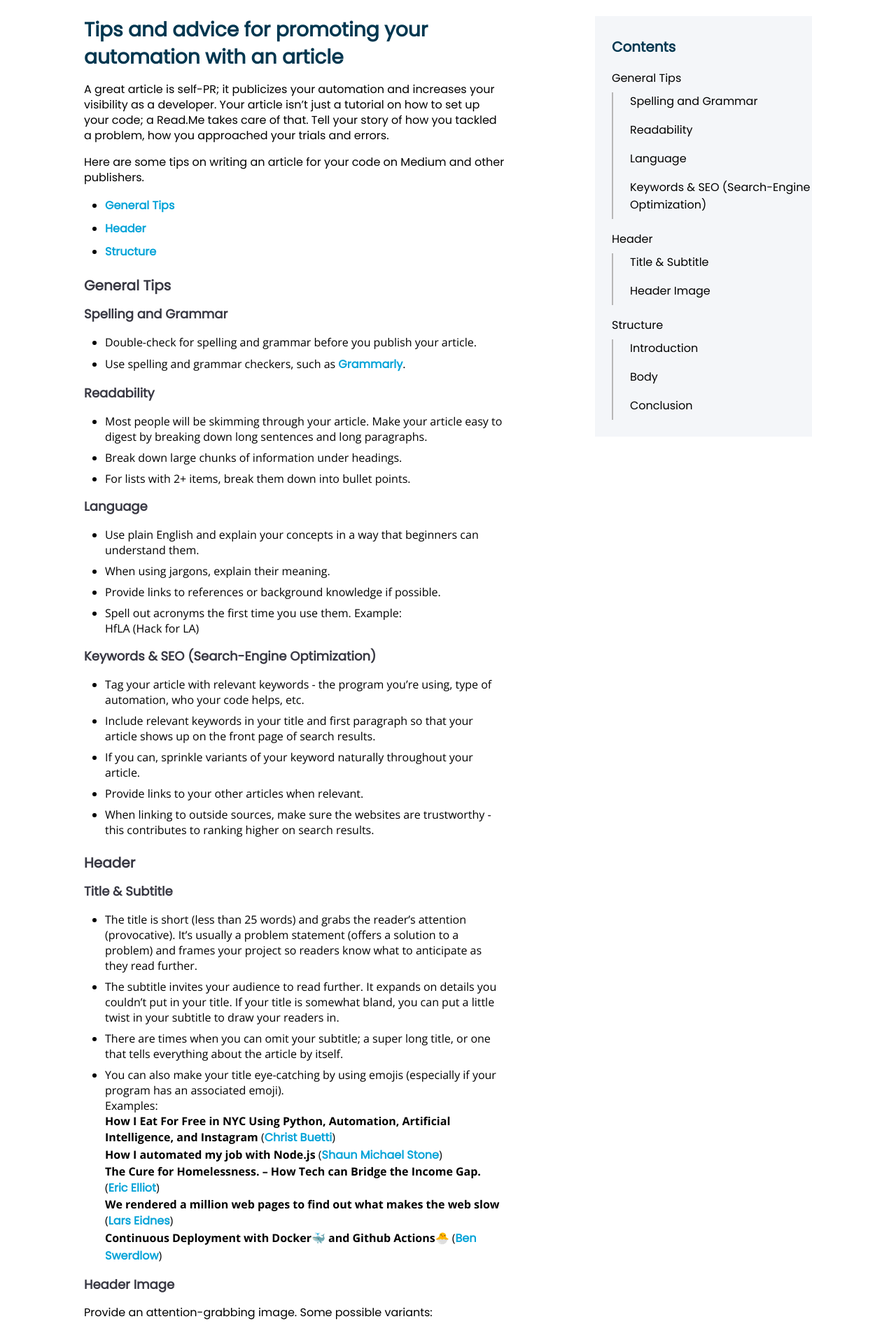
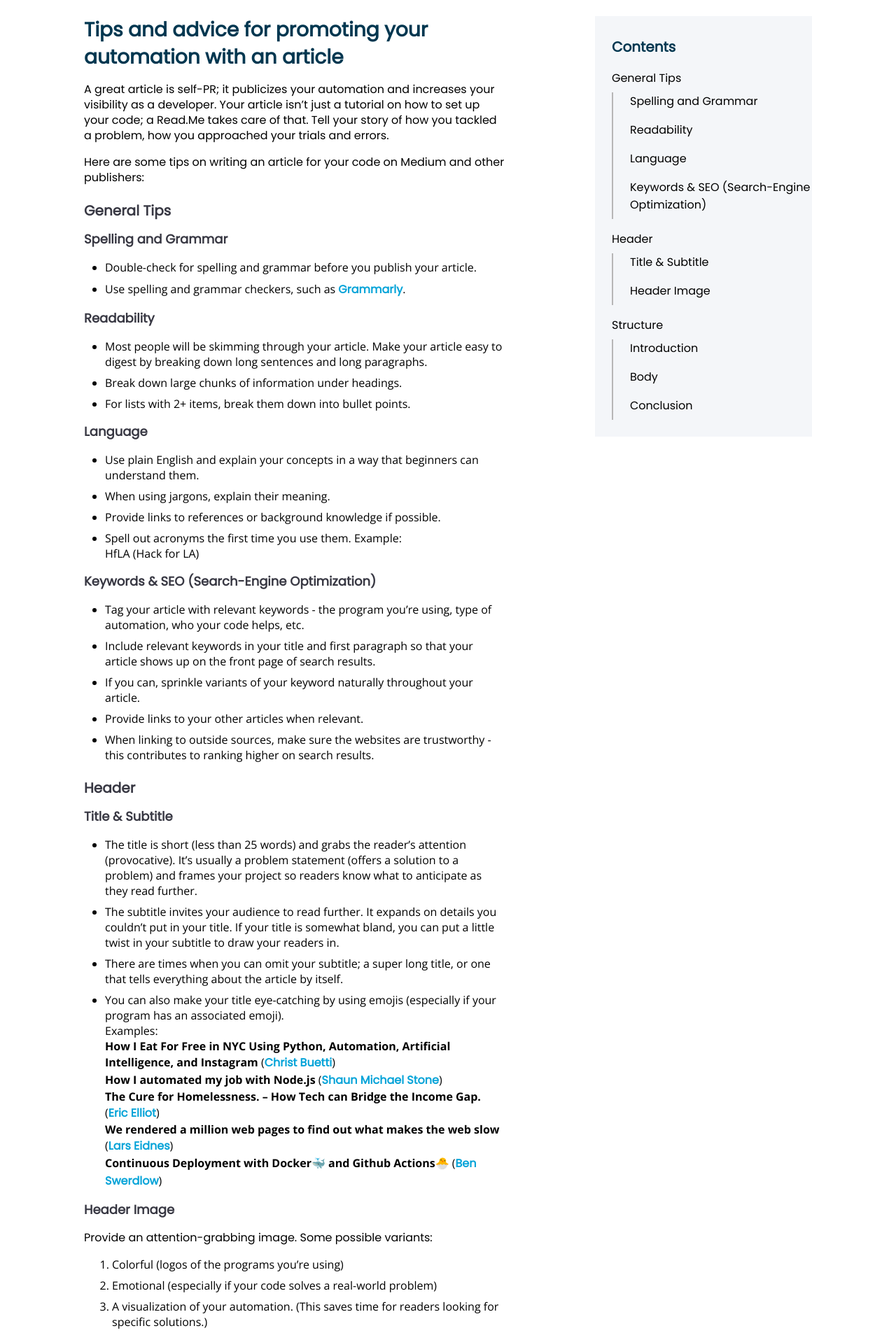
Before and after one commit to 100Automations/Website, a Jekyll site: the page built from _guides/writing-articles-for-automations.md, in a window 1280 px wide. Shown: the part 392-2297 px from the top of the page at 70% size. Built offline with Jekyll 4.4.1, drawn with Linux system fonts in a browser that asks for light colours.

Commit message:
removed internal anchors and links

```diff
--- a/_guides/writing-articles-for-automations.md
+++ b/_guides/writing-articles-for-automations.md
@@ -10,12 +10,9 @@ A great article is self-PR; it publicizes your automation and increases your vis
 Your article isn't just a tutorial on how to set up your code; a Read.Me takes care of that.
 Tell your story of how you tackled a problem, how you approached your trials and errors.
 
-Here are some tips on writing an article for your code on Medium and other publishers.
-- [General Tips](#general)
-- [Header](#header)
-- [Structure](#structure)
+Here are some tips on writing an article for your code on Medium and other publishers:
 
-<a name="general"></a>
+
 ## General Tips
 
 ### Spelling and Grammar
@@ -42,8 +39,9 @@ HfLA (Hack for LA)
 - Provide links to your other articles when relevant.
 - When linking to outside sources, make sure the websites are trustworthy - this contributes to ranking higher on search results.
 
-<a name="header"></a>
+
 ## Header
+
 ### Title & Subtitle
 - The title is short (less than 25 words) and grabs the reader's attention (provocative). It's usually a problem statement (offers a solution to a problem) and frames your project so readers know what to anticipate as they read further.
 - The subtitle invites your audience to read further. It expands on details you couldn't put in your title. If your title is somewhat bland, you can put a little twist in your subtitle to draw your readers in.
@@ -62,7 +60,7 @@ Provide an attention-grabbing image. Some possible variants:
 2. Emotional (especially if your code solves a real-world problem)
 3. A visualization of your automation. (This saves time for readers looking for specific solutions.)
 
-<a name="structure"></a>
+
 ## Structure
 Structure your article like a story - it should have a beginning, middle, and end.
 In this guide, we've divided the article under 3 main sections (headings): Introduction, Body, and Conclusion.
```
